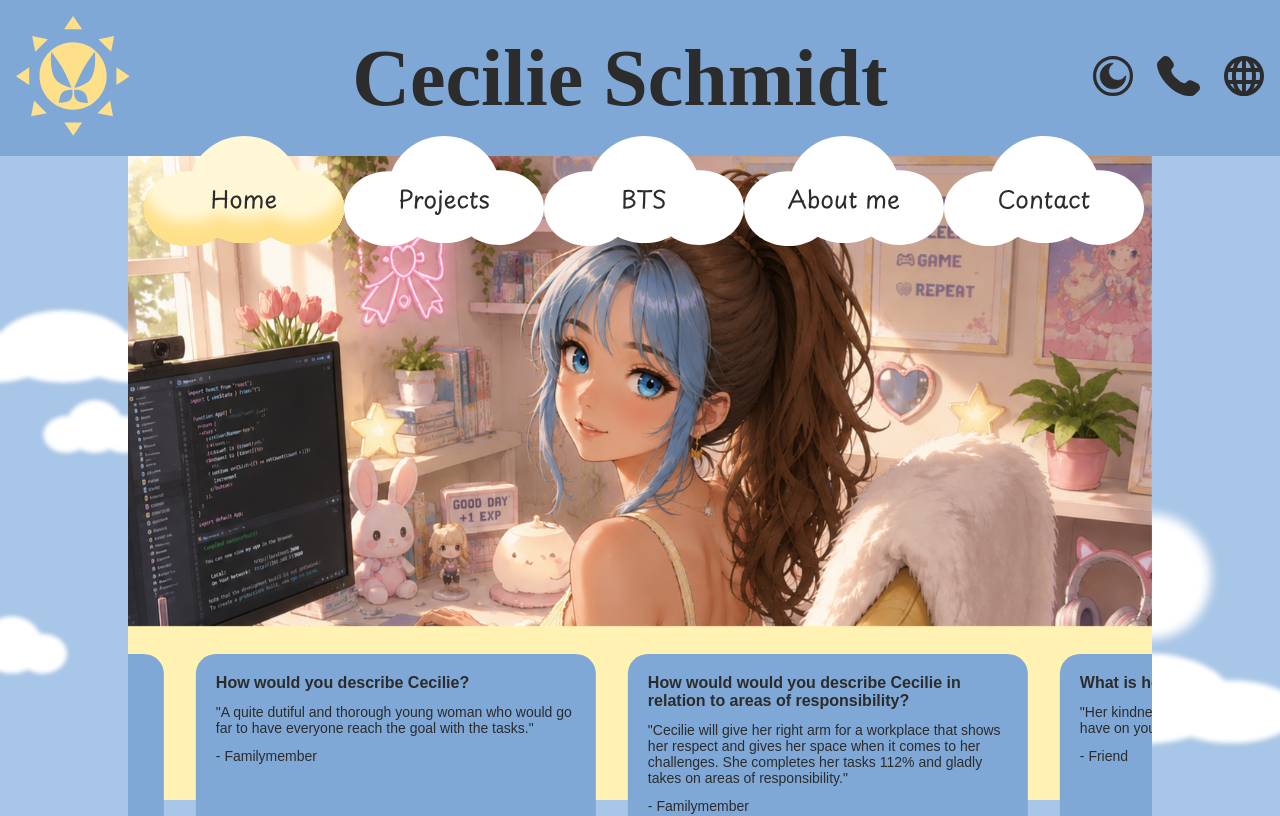
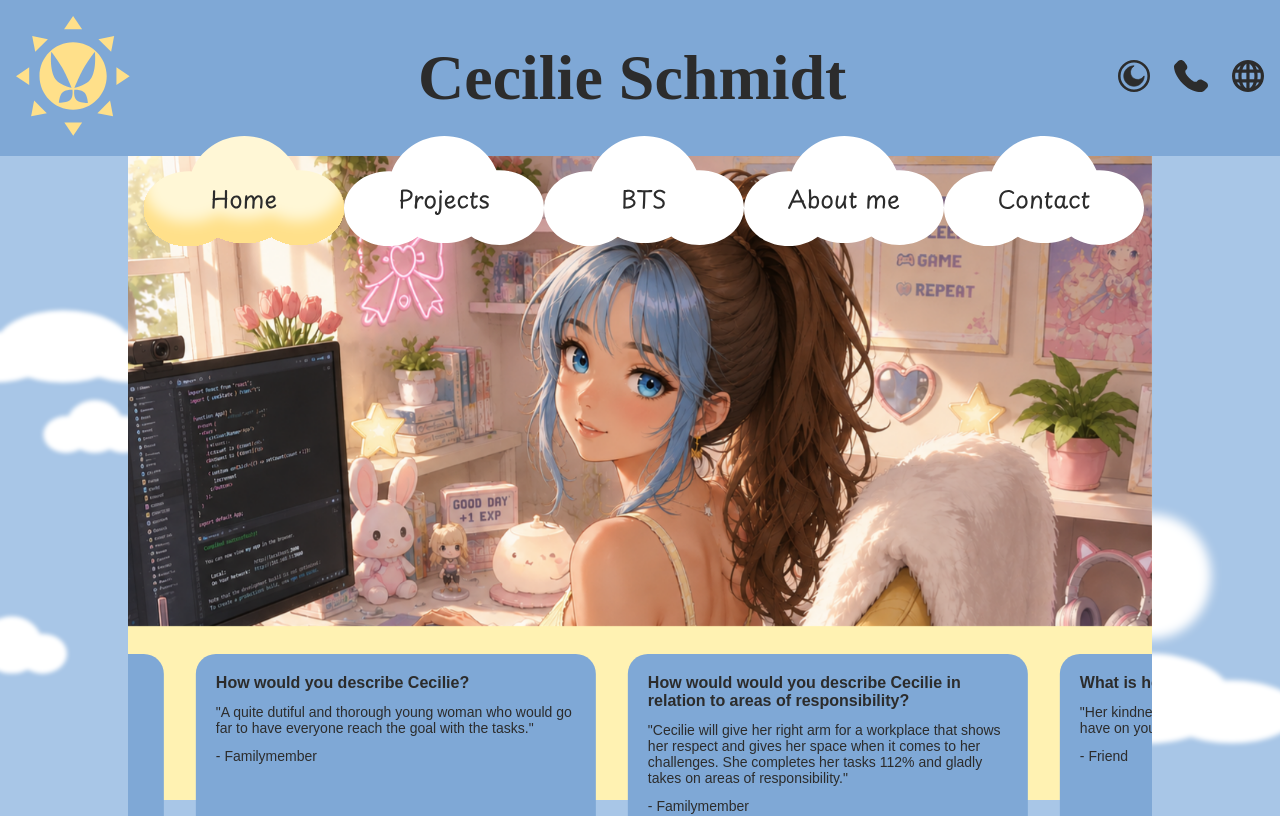
Before and after one commit to CilleMDU/CilleMDU.github.io, a React (Vite) app: page / in a window 1280 px wide. Shown: the top 816 px of the page. Built offline with nearby package versions, Linux system fonts and the light colour scheme; a web font is replaced by a local one.

Commit message:
Updated nav

```diff
--- a/src/components/Navbar/Navbar.module.css
+++ b/src/components/Navbar/Navbar.module.css
@@ -37,7 +37,7 @@
 .darkMode img,
 .contact img,
 .languages img {
-  height: 4rem;
+  height: 3.2rem;
   width: auto;
   cursor: pointer;
 }
--- a/src/index.css
+++ b/src/index.css
@@ -15,7 +15,7 @@
   --color-white: #FFFFFF;
 
   /* Font sizes */
-  --title-font-size: 4rem;
+  --title-font-size: 3.2rem;
   --secondary-title-font-size: 2.8rem;
   --text-title-font-size: 1.8rem;
   --small-text-title-font-size: 1.6rem;
```
